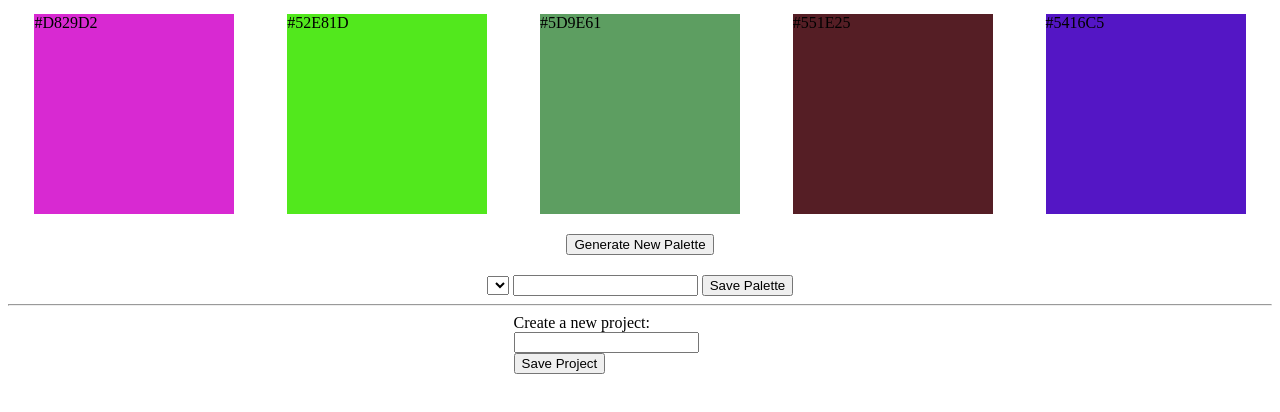
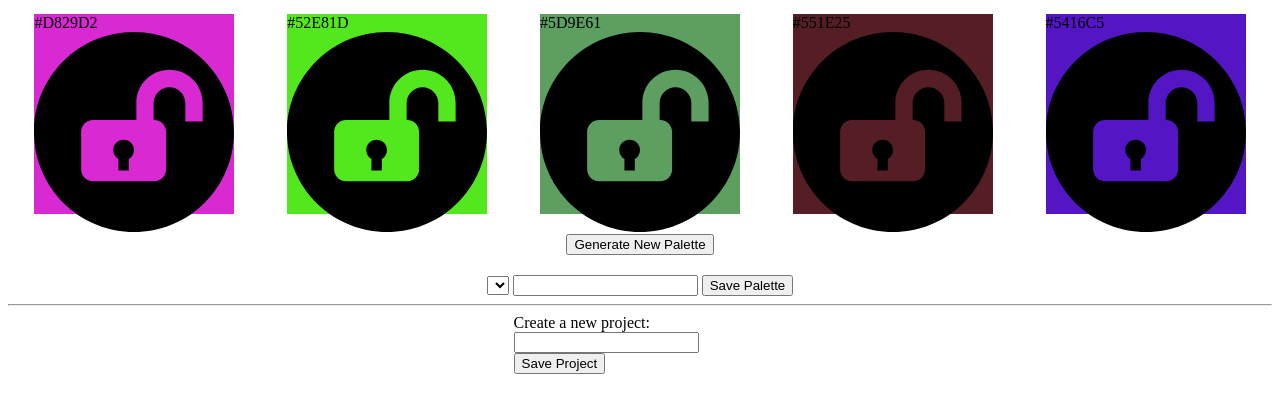
Before and after one commit to amercado1014/palette-picker, a website: page public/index.html in a window 1280 px wide. Shown: the part 48-460 px from the top of the page. Drawn offline with nearby package versions, Linux system fonts and the light colour scheme.

Commit message:
Add lock images and toggle when clicked

```diff
--- a/public/css/styles.css
+++ b/public/css/styles.css
@@ -31,3 +31,7 @@
 .project-label {
   display: block;
 }
+
+.locked {
+  display: none;
+}
--- a/public/index.html
+++ b/public/index.html
@@ -10,11 +10,31 @@
 <body>
   <h1 class="title">Palette Picker</h1>
   <section class="palette">
-    <div class="colors color0"><span></span></div>
-    <div class="colors color1"><span></span></div>
-    <div class="colors color2"><span></span></div>
-    <div class="colors color3"><span></span></div>
-    <div class="colors color4"><span></span></div>
+    <div class="colors color0">
+      <span></span>
+      <img src="./images/unlocked.svg" alt="open lock">
+      <img class="locked" src="./images/locked.svg" alt="closed lock" >
+    </div>
+    <div class="colors color1">
+      <span></span>
+      <img src="./images/unlocked.svg" alt="open lock">
+      <img class="locked" src="./images/locked.svg" alt="closed lock">
+    </div>
+    <div class="colors color2">
+      <span></span>
+      <img src="./images/unlocked.svg" alt="open lock">
+      <img class="locked" src="./images/locked.svg" alt="closed lock">
+    </div>
+    <div class="colors color3">
+      <span></span>
+      <img src="./images/unlocked.svg" alt="open lock">
+      <img class="locked" src="./images/locked.svg" alt="closed lock">
+    </div>
+    <div class="colors color4">
+      <span></span>
+      <img src="./images/unlocked.svg" alt="open lock">
+      <img class="locked" src="./images/locked.svg" alt="closed lock">
+    </div>
   </section>
   <button class="generate-button" type="submit">Generate New Palette</button>
   <div class="palette-saver">
--- a/public/js/scripts.js
+++ b/public/js/scripts.js
@@ -3,6 +3,7 @@ window.onload = () => {
 }
 
 $('.generate-button').on('click', generatePalette);
+$('.colors').on('click', toggleLock);
 
 function getRandomColors() {
   const colorsArray = [];
@@ -25,3 +26,7 @@ function generatePalette() {
     $(`.color${index}`).children('span').text(colorObj.color);
   });
 }
+
+function toggleLock() {
+  $(this).find('img').toggle();
+}
```
Also changed, not shown: public/images/locked.svg (added), public/images/unlocked.svg (added), 1 other file.
